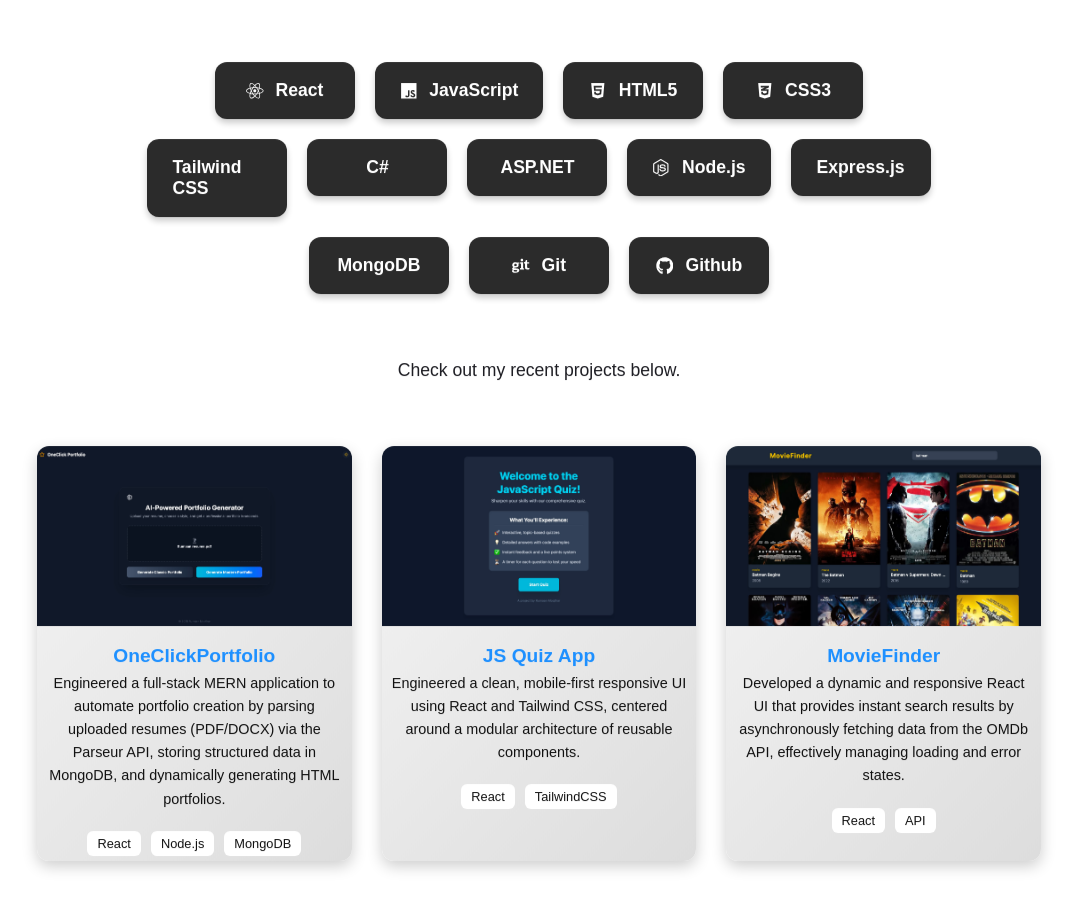
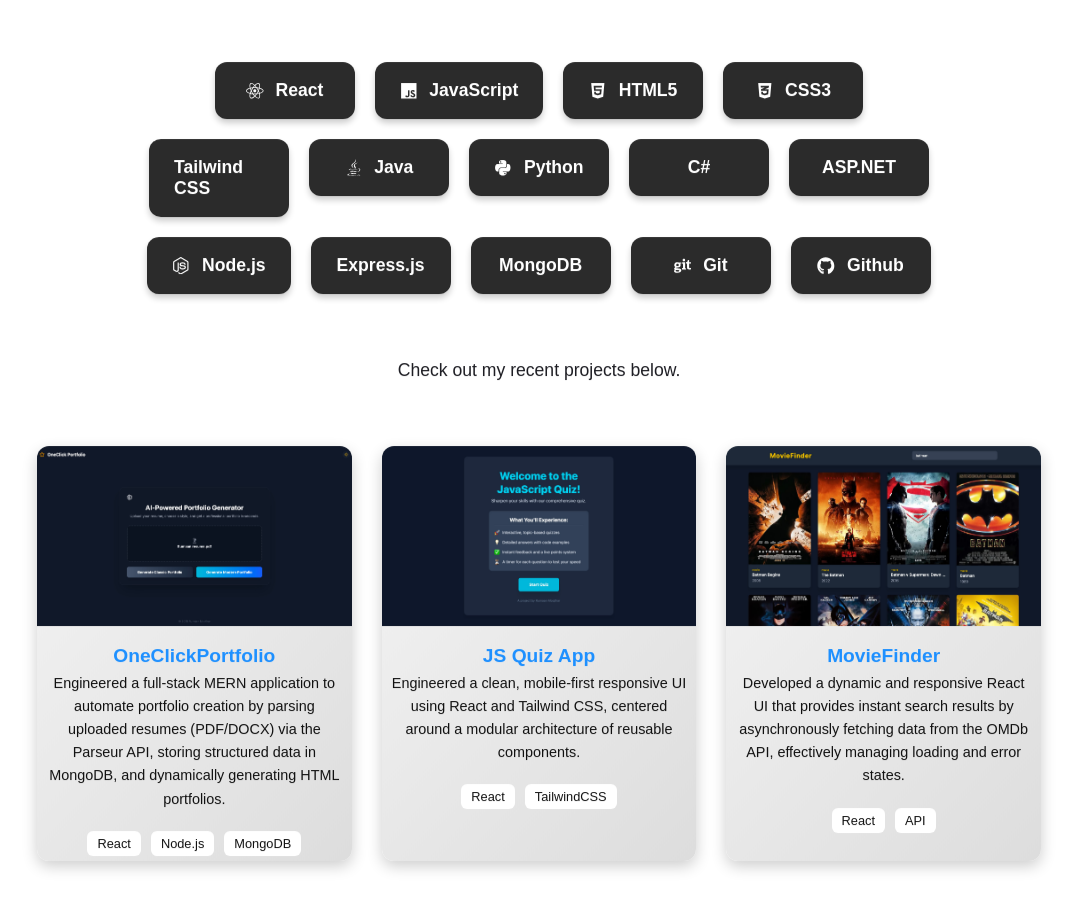
Before and after one commit to Rumaanmoqthar/MyPortfolio, a React (Vite) app: page / in a window 1280 px wide. Shown: the part 2200-3109 px from the top of the page, without its empty margins (101-1178 px from the left). Built offline with nearby package versions, Linux system fonts and the light colour scheme; a web font is replaced by a local one.

Commit message:
changes in the project file adding tools

```diff
--- a/src/components/Projects.jsx
+++ b/src/components/Projects.jsx
@@ -1,5 +1,5 @@
 import React from 'react';
-import { FaReact, FaJs, FaHtml5, FaCss3Alt, FaNodeJs, FaGit, FaGithub } from 'react-icons/fa';
+import { FaReact, FaJs, FaHtml5, FaCss3Alt, FaNodeJs, FaGit, FaGithub, FaJava, FaPython } from 'react-icons/fa';
 
 const Projects = () => {
     return (
@@ -16,6 +16,8 @@
                     <li><a href="#"><FaHtml5 /> HTML5</a></li>
                     <li><a href="#"><FaCss3Alt /> CSS3</a></li>
                     <li><a href="#">Tailwind CSS</a></li>
+                    <li><a href="#"><FaJava /> Java</a></li>
+                    <li><a href="#"><FaPython /> Python</a></li>
                     <li><a href="#">C#</a></li>
                     <li><a href="#">ASP.NET</a></li>
                     <li><a href="#"><FaNodeJs /> Node.js</a></li>
```
